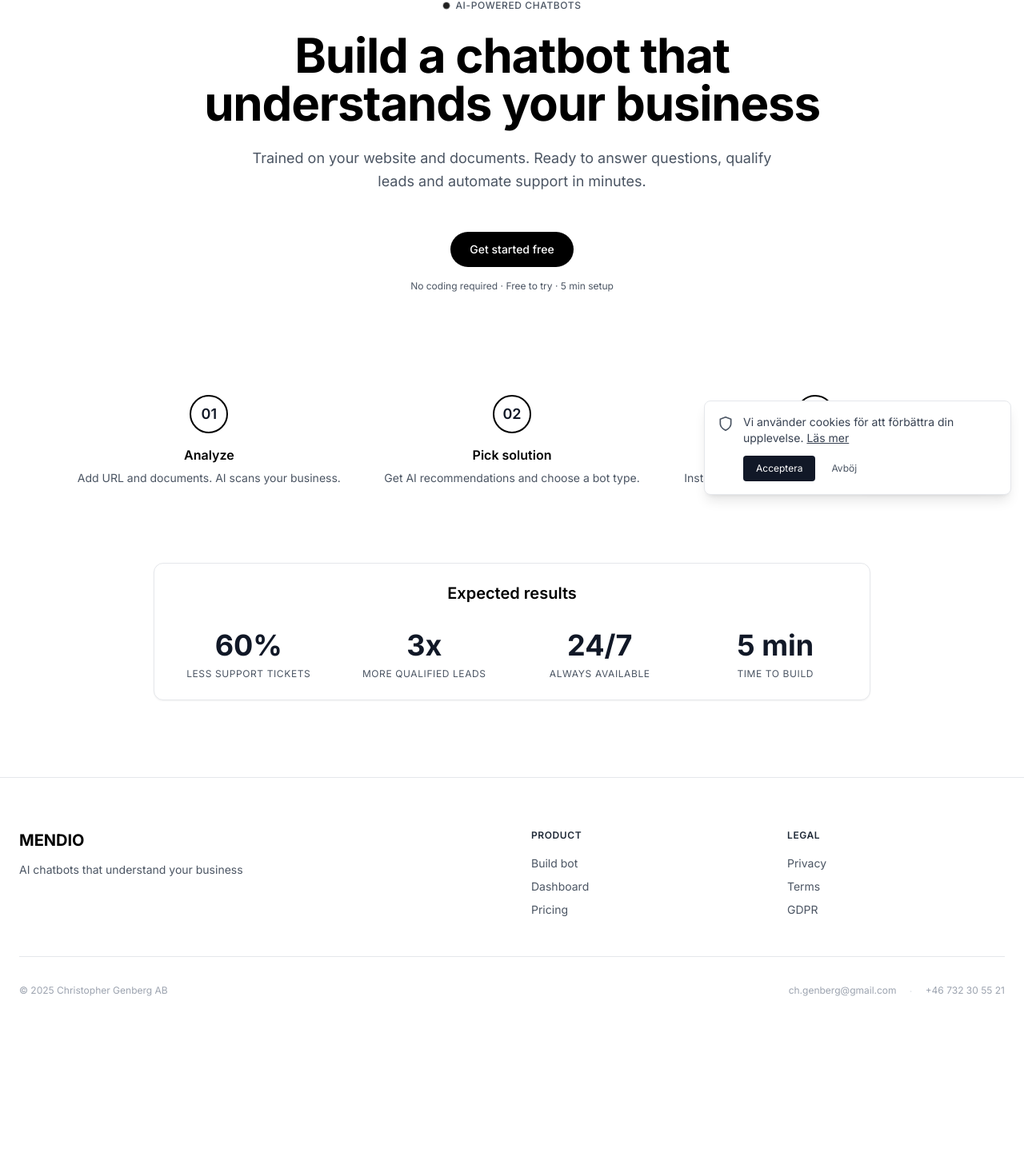
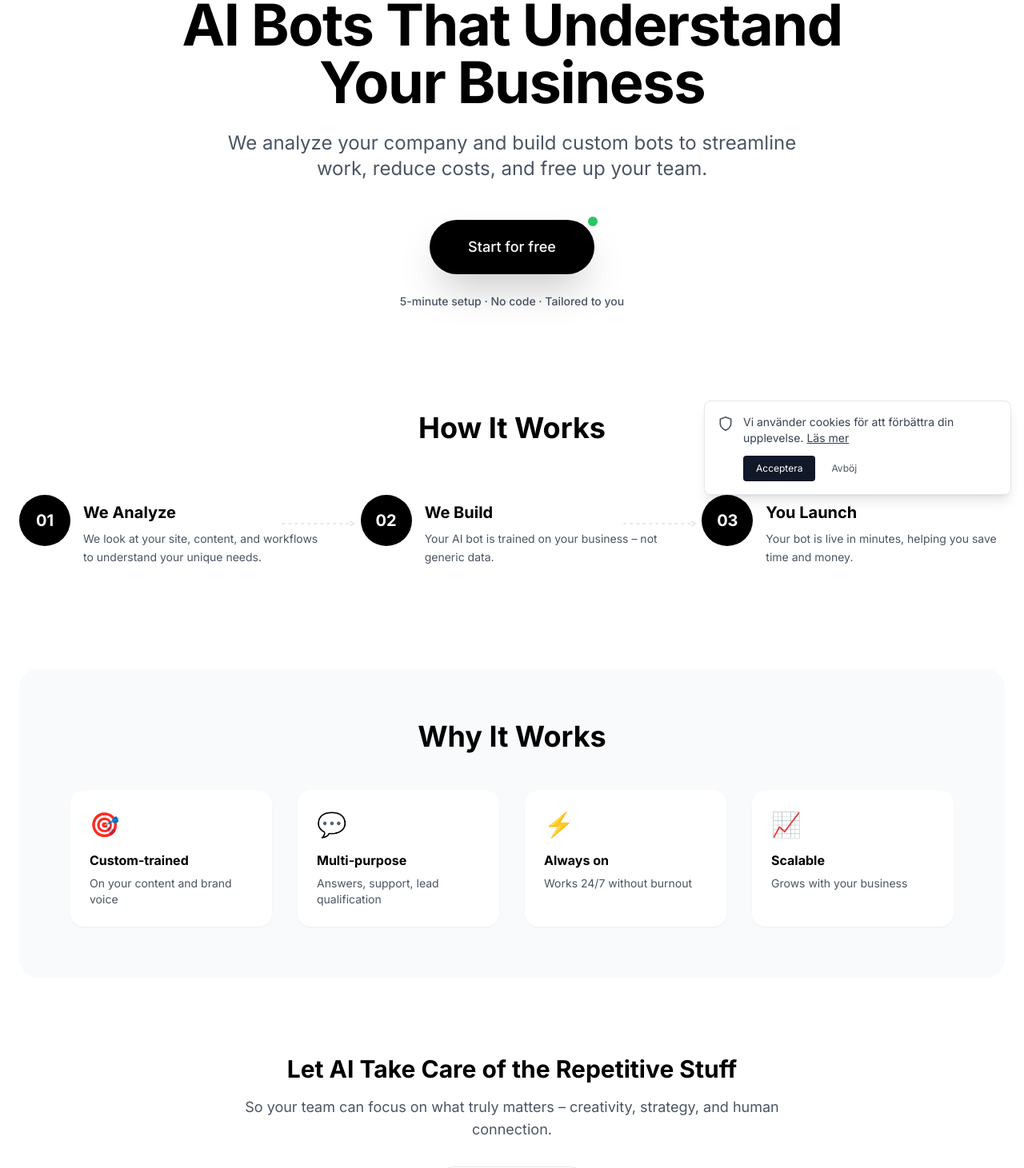
Before and after one commit to chgenberg/optero, a Next.js app: page / in a window 1280 px wide. Shown: the part 165-1626 px from the top of the page at 80% size. Before the commit the page ends 1479 px from the top, so only its background shows below. Built offline with nearby package versions, Linux system fonts and the light colour scheme.

Commit message:
Redesign hero section with pulsating CTA, sketch arrows, and new compelling copy

```diff
--- a/app/page.tsx
+++ b/app/page.tsx
@@ -7,89 +7,240 @@ export default function Home() {
   const router = useRouter();
 
   return (
-    <main className="min-h-screen bg-white">
-      <div className="max-w-6xl mx-auto px-6 py-24">
+    <main className="min-h-screen bg-white relative overflow-hidden">
+      <div className="max-w-7xl mx-auto px-6 py-16 md:py-24 relative">
 
         {/* Hero */}
-        <div className="text-center mb-32">
+        <div className="text-center mb-32 relative">
           <motion.div
             initial={{ opacity: 0, y: 20 }}
             animate={{ opacity: 1, y: 0 }}
             transition={{ duration: 0.5 }}
+            className="relative z-10"
           >
-            <div className="inline-flex items-center gap-2 mb-6">
-              <div className="w-2 h-2 bg-black rounded-full animate-pulse-dot" />
-              <span className="text-xs font-medium text-[#4B5563] uppercase tracking-wider">
-                AI-powered chatbots
-              </span>
-            </div>
-
-            <h1 className="text-5xl md:text-6xl font-bold text-black mb-6 leading-tight">
-              Build a chatbot that<br />understands your business
+            <h1 className="text-5xl md:text-7xl font-bold text-black mb-6 leading-tight">
+              AI Bots That Understand<br />Your Business
             </h1>
 
-            <p className="text-lg text-[#4B5563] mb-12 max-w-2xl mx-auto leading-relaxed">
-              Trained on your website and documents. Ready to answer questions,
-              qualify leads and automate support in minutes.
+            <p className="text-xl md:text-2xl text-[#4B5563] mb-12 max-w-3xl mx-auto leading-relaxed">
+              We analyze your company and build custom bots to streamline work,
+              reduce costs, and free up your team.
             </p>
+
+            <div className="relative inline-block">
+              {/* Sketch arrows pointing to button */}
+              <svg className="absolute -left-24 -top-8 w-20 h-16 text-gray-400 hidden md:block" viewBox="0 0 80 64">
+                <path d="M5 30 Q 35 15, 65 25 L 58 20 M 65 25 L 60 32"
+                      stroke="currentColor" strokeWidth="2" fill="none"
+                      strokeLinecap="round" strokeDasharray="2 4"
+                      className="animate-draw-arrow" />
+              </svg>
+
+              <svg className="absolute -right-20 -top-10 w-20 h-20 text-gray-400 hidden md:block" viewBox="0 0 80 80">
+                <path d="M75 35 Q 45 20, 15 30 L 22 25 M 15 30 L 20 37"
+                      stroke="currentColor" strokeWidth="2" fill="none"
+                      strokeLinecap="round" strokeDasharray="2 4"
+                      className="animate-draw-arrow-delayed" />
+              </svg>
+
+              <svg className="absolute -left-16 top-16 w-24 h-12 text-gray-400 hidden md:block" viewBox="0 0 96 48">
+                <path d="M10 20 Q 40 35, 70 25 L 63 20 M 70 25 L 65 32"
+                      stroke="currentColor" strokeWidth="2" fill="none"
+                      strokeLinecap="round" strokeDasharray="2 4"
+                      className="animate-draw-arrow-delayed-2" />
+              </svg>
 
               <motion.button
                 onClick={() => router.push('/business/bot-builder/identify')}
-              whileHover={{ scale: 1.02 }}
-              whileTap={{ scale: 0.98 }}
-              className="btn-primary text-sm font-medium"
+                whileHover={{ scale: 1.05 }}
+                whileTap={{ scale: 0.95 }}
+                className="relative px-12 py-5 bg-black text-white text-lg font-medium rounded-full shadow-2xl hover:shadow-3xl transition-all duration-300 animate-pulse-subtle"
               >
-              Get started free
+                Start for free
+                <span className="absolute -top-1 -right-1 w-3 h-3 bg-green-500 rounded-full animate-pulse" />
               </motion.button>
+            </div>
 
-            <p className="text-xs text-[#4B5563] mt-4">
-              No coding required · Free to try · 5 min setup
+            <p className="text-sm text-[#4B5563] mt-6 font-medium">
+              5-minute setup · No code · Tailored to you
             </p>
           </motion.div>
         </div>
 
-        {/* Three steps */}
-        <div className="grid md:grid-cols-3 gap-8 mb-24">
+        {/* How it works */}
+        <div className="mb-32">
+          <motion.h2
+            initial={{ opacity: 0 }}
+            animate={{ opacity: 1 }}
+            transition={{ delay: 0.3 }}
+            className="text-3xl md:text-4xl font-bold text-center mb-16"
+          >
+            How It Works
+          </motion.h2>
+
+          <div className="grid md:grid-cols-3 gap-12">
             {[
-            { num: "01", title: "Analyze", desc: "Add URL and documents. AI scans your business." },
-            { num: "02", title: "Pick solution", desc: "Get AI recommendations and choose a bot type." },
-            { num: "03", title: "Launch", desc: "Install with one line of code and start saving time." }
+              {
+                num: "01",
+                title: "We Analyze",
+                desc: "We look at your site, content, and workflows to understand your unique needs."
+              },
+              {
+                num: "02",
+                title: "We Build",
+                desc: "Your AI bot is trained on your business – not generic data."
+              },
+              {
+                num: "03",
+                title: "You Launch",
+                desc: "Your bot is live in minutes, helping you save time and money."
+              }
             ].map((step, i) => (
               <motion.div
                 key={i}
                 initial={{ opacity: 0, y: 20 }}
                 animate={{ opacity: 1, y: 0 }}
-              transition={{ duration: 0.5, delay: i * 0.1 }}
-              className="text-center"
+                transition={{ duration: 0.5, delay: 0.4 + i * 0.1 }}
+                className="relative"
               >
-              <div className="w-12 h-12 border-2 border-black rounded-full mx-auto mb-4 flex items-center justify-center">
-                <span className="text-lg font-semibold">{step.num}</span>
+                <div className="flex items-start gap-4">
+                  <div className="flex-shrink-0 w-16 h-16 bg-black text-white rounded-full flex items-center justify-center font-bold text-xl">
+                    {step.num}
                   </div>
-              <h3 className="mb-2">{step.title}</h3>
-              <p className="text-sm text-[#4B5563]">{step.desc}</p>
+                  <div className="pt-2">
+                    <h3 className="text-xl font-bold mb-2">{step.title}</h3>
+                    <p className="text-[#4B5563] leading-relaxed">{step.desc}</p>
+                  </div>
+                </div>
+                {i < 2 && (
+                  <div className="hidden md:block absolute top-8 left-[50%] w-full">
+                    <svg className="w-full h-2" viewBox="0 0 100 8">
+                      <path d="M0 4 L 90 4" stroke="#E5E7EB" strokeWidth="2" strokeDasharray="4 4" />
+                      <path d="M85 1 L 90 4 L 85 7" stroke="#E5E7EB" strokeWidth="2" fill="none" />
+                    </svg>
+                  </div>
+                )}
               </motion.div>
-          ))}
-        </div>
-
-        {/* Results */}
-        <div className="card max-w-4xl mx-auto text-center">
-          <h2 className="mb-8">Expected results</h2>
-          <div className="grid md:grid-cols-4 gap-8">
-            {[
-              { value: "60%", label: "Less support tickets" },
-              { value: "3x", label: "More qualified leads" },
-              { value: "24/7", label: "Always available" },
-              { value: "5 min", label: "Time to build" }
-            ].map((stat, i) => (
-              <div key={i}>
-                <div className="text-4xl font-bold mb-2">{stat.value}</div>
-                <p className="text-xs text-[#4B5563] uppercase tracking-wider">{stat.label}</p>
-              </div>
             ))}
           </div>
         </div>
 
+        {/* Why it works */}
+        <motion.div
+          initial={{ opacity: 0, y: 40 }}
+          animate={{ opacity: 1, y: 0 }}
+          transition={{ delay: 0.6 }}
+          className="bg-gray-50 rounded-3xl p-12 md:p-16 text-center"
+        >
+          <h2 className="text-3xl md:text-4xl font-bold mb-12">Why It Works</h2>
+
+          <div className="grid md:grid-cols-2 lg:grid-cols-4 gap-8 text-left">
+            {[
+              {
+                icon: "🎯",
+                title: "Custom-trained",
+                desc: "On your content and brand voice"
+              },
+              {
+                icon: "💬",
+                title: "Multi-purpose",
+                desc: "Answers, support, lead qualification"
+              },
+              {
+                icon: "⚡",
+                title: "Always on",
+                desc: "Works 24/7 without burnout"
+              },
+              {
+                icon: "📈",
+                title: "Scalable",
+                desc: "Grows with your business"
+              }
+            ].map((feature, i) => (
+              <motion.div
+                key={i}
+                initial={{ opacity: 0, scale: 0.9 }}
+                animate={{ opacity: 1, scale: 1 }}
+                transition={{ delay: 0.7 + i * 0.05 }}
+                className="bg-white rounded-2xl p-6 shadow-sm hover:shadow-md transition-shadow"
+              >
+                <div className="text-3xl mb-4">{feature.icon}</div>
+                <h3 className="font-bold mb-2">{feature.title}</h3>
+                <p className="text-sm text-[#4B5563]">{feature.desc}</p>
+              </motion.div>
+            ))}
           </div>
+        </motion.div>
+
+        {/* Human touch CTA */}
+        <motion.div
+          initial={{ opacity: 0 }}
+          animate={{ opacity: 1 }}
+          transition={{ delay: 0.8 }}
+          className="text-center mt-24"
+        >
+          <h3 className="text-2xl md:text-3xl font-bold mb-4">
+            Let AI Take Care of the Repetitive Stuff
+          </h3>
+          <p className="text-lg text-[#4B5563] mb-8 max-w-2xl mx-auto">
+            So your team can focus on what truly matters – creativity, strategy, and human connection.
+          </p>
+          <button
+            onClick={() => router.push('/business/bot-builder/identify')}
+            className="btn-secondary"
+          >
+            Get started – it's free
+          </button>
+        </motion.div>
+
+      </div>
+
+      <style jsx>{`
+        @keyframes draw-arrow {
+          0% { stroke-dashoffset: 100; opacity: 0; }
+          50% { opacity: 1; }
+          100% { stroke-dashoffset: 0; opacity: 0.8; }
+        }
+
+        @keyframes draw-arrow-delayed {
+          0%, 20% { stroke-dashoffset: 100; opacity: 0; }
+          70% { opacity: 1; }
+          100% { stroke-dashoffset: 0; opacity: 0.8; }
+        }
+
+        @keyframes draw-arrow-delayed-2 {
+          0%, 40% { stroke-dashoffset: 100; opacity: 0; }
+          90% { opacity: 1; }
+          100% { stroke-dashoffset: 0; opacity: 0.8; }
+        }
+
+        @keyframes pulse-subtle {
+          0%, 100% {
+            transform: scale(1);
+            box-shadow: 0 20px 25px -5px rgba(0, 0, 0, 0.1), 0 10px 10px -5px rgba(0, 0, 0, 0.04);
+          }
+          50% {
+            transform: scale(1.02);
+            box-shadow: 0 25px 30px -5px rgba(0, 0, 0, 0.15), 0 15px 15px -5px rgba(0, 0, 0, 0.06);
+          }
+        }
+
+        .animate-draw-arrow {
+          animation: draw-arrow 3s ease-out infinite;
+        }
+
+        .animate-draw-arrow-delayed {
+          animation: draw-arrow-delayed 3s ease-out infinite;
+        }
+
+        .animate-draw-arrow-delayed-2 {
+          animation: draw-arrow-delayed-2 3s ease-out infinite;
+        }
+
+        .animate-pulse-subtle {
+          animation: pulse-subtle 3s ease-in-out infinite;
+        }
+      `}</style>
     </main>
   );
 }
```
Lines whose indentation alone changed are shown as unchanged.
